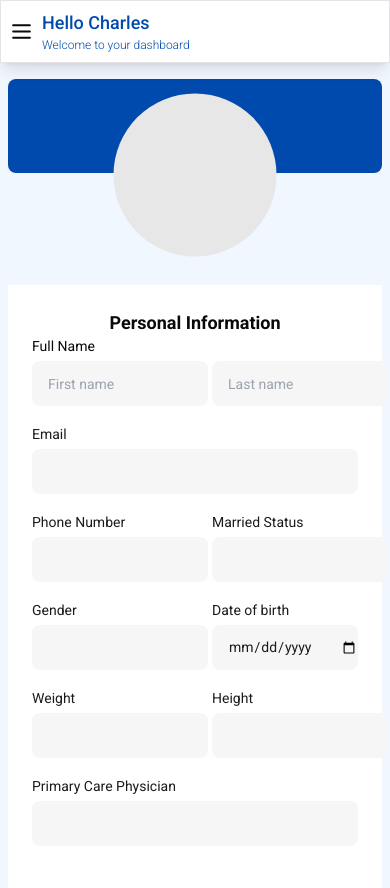
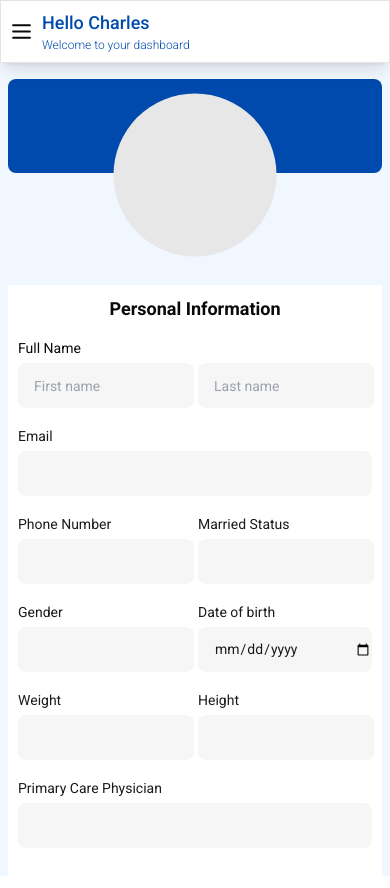
Before and after one commit to Nbiotek/frontend, a Next.js app: page /patient/info in a window 390 px wide. Built offline with nearby package versions, Linux system fonts and the light colour scheme.

Commit message:
adjust ui on devices

```diff
--- a/src/app/(modules)/patient/(dashboard)/info/page.tsx
+++ b/src/app/(modules)/patient/(dashboard)/info/page.tsx
@@ -8,8 +8,8 @@ const Profile = () => {
       <div className="relative h-[94px] rounded-lg bg-blue-400 ">
         <div className="absolute left-1/2 top-[6rem] h-[163px] w-[163px] -translate-x-1/2 -translate-y-1/2 transform rounded-full bg-neutral-100 " />
       </div>
-      <div className="mt-[7rem] bg-white p-[24px]">
-        <Text variant="title" weight="semibold" align="center">
+      <div className="mt-[7rem] bg-transparent sm:bg-white sm:p-[10px]  md:p-[16px] lg:p-[24px]">
+        <Text variant="title" weight="semibold" align="center" className="mb-4">
           {' '}
           Personal Information{' '}
         </Text>
```
